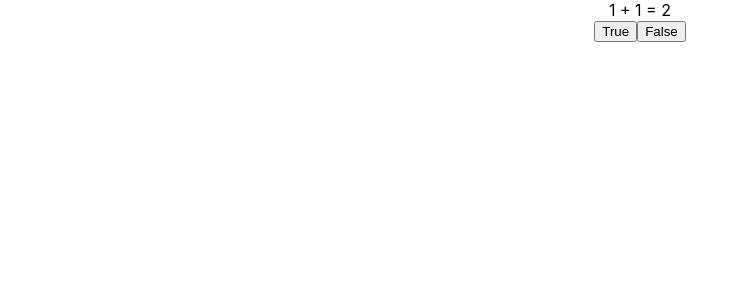
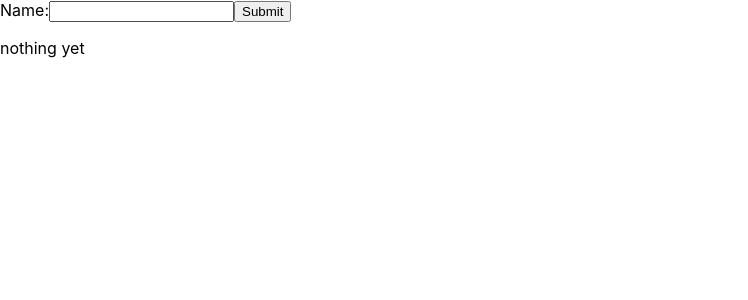
Before and after one commit to shevek57/WM-React, a React (Create React App) app: page / in a window 1280 px wide. Shown: the top 300 px of the page, without its empty margins (0-748 px from the left). Built offline with nearby package versions, Linux system fonts and the light colour scheme.

Commit message:
minor change

```diff
--- a/src/App.js
+++ b/src/App.js
@@ -3,6 +3,7 @@ import './App.css';
 //import DisplayQuestion from './DisplayQuestion';
 import Stimuli from './Stimuli.js';
 import RecallTask from './RecallTask.js';
+import PostTester from './PostTester.js';
 
 
 class App extends Component {
@@ -24,18 +25,19 @@ class App extends Component {
 
   render() {
     return (
-      <div className="App">
-        {(() => {
-          const children = [<Stimuli
-            verifications={['1 + 1 = 2', '2 + 2 = 5', '3 + 2 = 7', '5 + 2 = 5']}
-            memoryItems={['5', '8', '2', '3']}
-            onDone={this.handleDone}
-          />,
-          <RecallTask possibleItems={['1', '2', '3', '4', '5', '6', '7', '8', '10']}
-            onDone={this.handleDone}
-          />];
-          return children[this.state.activeFrame % children.length]})()}
-      </div>
+      // <div className="App">
+      //   {(() => {
+      //     const children = [<Stimuli
+      //       verifications={['1 + 1 = 2', '2 + 2 = 5', '3 + 2 = 7', '5 + 2 = 5']}
+      //       memoryItems={['5', '8', '2', '3']}
+      //       onDone={this.handleDone}
+      //     />,
+      //     <RecallTask possibleItems={['1', '2', '3', '4', '5', '6', '7', '8', '10']}
+      //       onDone={this.handleDone}
+      //     />];
+      //     return children[this.state.activeFrame % children.length]})()}
+      // </div>
+      <PostTester />
     );
   }
 }
--- a/src/Constants.js
+++ b/src/Constants.js
@@ -1,9 +1,11 @@
 const Constants = {
-    MEMORYTASK_MILLIS: 500,
+    MEMORYTASK_MILLIS: 800,
+    VERIFICATION_MILLIS: 7000,
     LEFTBUTTON_TITLE: 'True',
     RIGHTBUTTON_TITLE: 'False',
     LEFTBUTTON_VALUE: 1,
     RIGHTBUTTON_VALUE: 0,
+    TIMEOUT_VALUE: 999,
     RECALLBUTTON_ROW_LENGTH: 3
 };
 
--- /dev/null
+++ b/src/PostTester.js
@@ -0,0 +1,50 @@
+import React, {Component} from 'react';
+
+class PostTester extends Component {
+
+    constructor(props) {
+        super(props);
+        this.state = {value: '', response: 'nothing yet'};
+
+        this.handleChange = this.handleChange.bind(this);
+        this.handleSubmit = this.handleSubmit.bind(this);
+      }
+
+      handleChange(event) {
+        this.setState({value: event.target.value});
+      }
+
+      handleSubmit(event) {
+        fetch('https://ets-cls.org/ikatz/wm/wm_test.php', {
+            method: 'POST',
+            body: JSON.stringify({
+                    request: 'saveLog',
+                    log: 'TestLOG',
+                    sid: 'testSID',
+                    stage: 'testSTAGE',
+                    userID: 'testUSERID'
+            }),
+            headers: {
+                "Content-type": "application/json; charset=UTF-8"
+            }
+        }).then(response => {
+            this.setState({response: 'looking at rsponse'});
+            return response.json()
+        }).then(response => this.setState({response: response}));
+      }
+
+      render() {
+        return (
+          <form onSubmit={this.handleSubmit}>
+            <label>
+              Name:
+              <input type="text" value={this.state.value} onChange={this.handleChange} />
+            </label>
+            <input type="submit" value="Submit" />
+            <p><span>{this.state.response}</span></p>
+          </form>
+        );
+      }
+    }
+
+    export default PostTester;
--- a/src/RecallTask.js
+++ b/src/RecallTask.js
@@ -57,7 +57,7 @@ class RecallTask extends Component {
                 </div>
             )}
             <div>
-                <button value="_" onClick={this.handleRecall}>BLANK</button>
+                <button value="_"  onClick={this.handleRecall}>BLANK</button>
                 <button onClick={this.handleDelete}>DELETE</button>
             </div>
         </div>
--- a/src/VerificationTask.js
+++ b/src/VerificationTask.js
@@ -7,6 +7,10 @@ class VerificationTask extends Component {
         super(props);
 
         this.handleClick = this.handleClick.bind(this);
+    }
+
+    componentDidMount() {
+        setTimeout((() => this.props.onResponse(Constants.TIMEOUT_VALUE)), Constants.VERIFICATION_MILLIS);
     }
 
     handleClick = (event) => {
```
